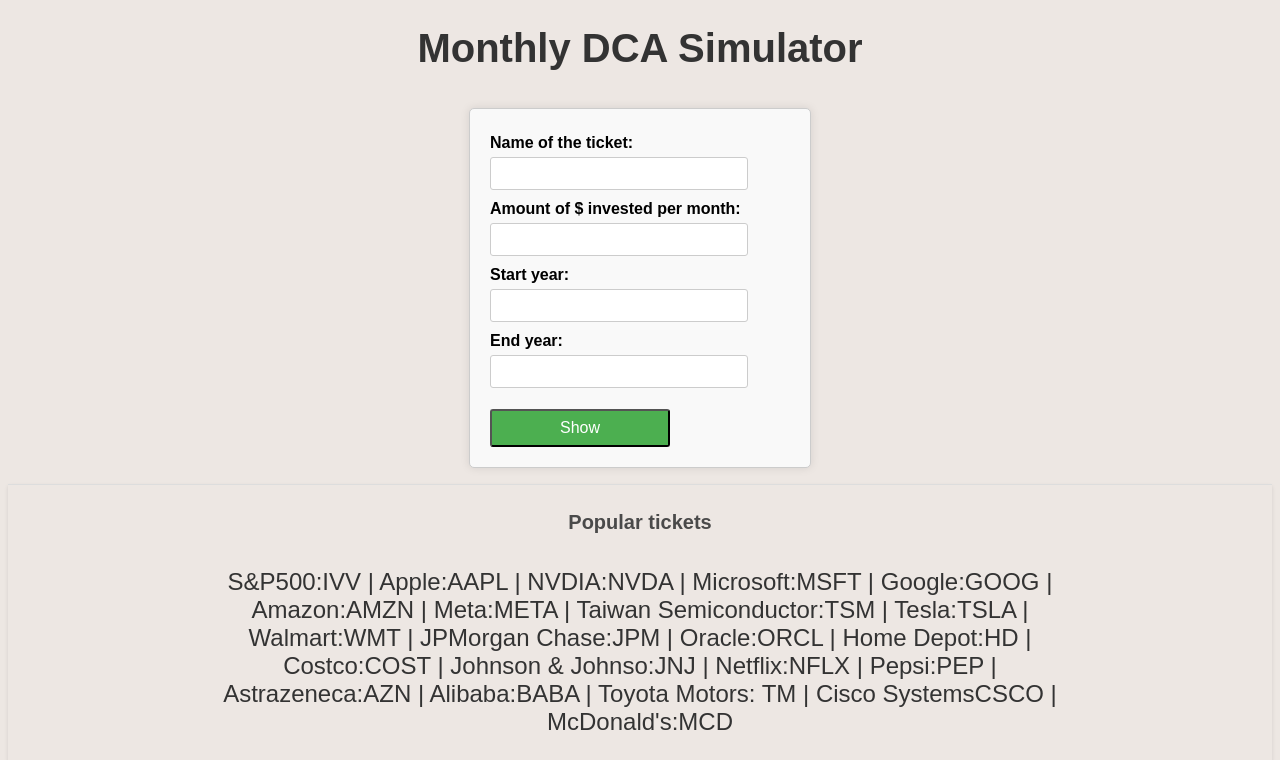
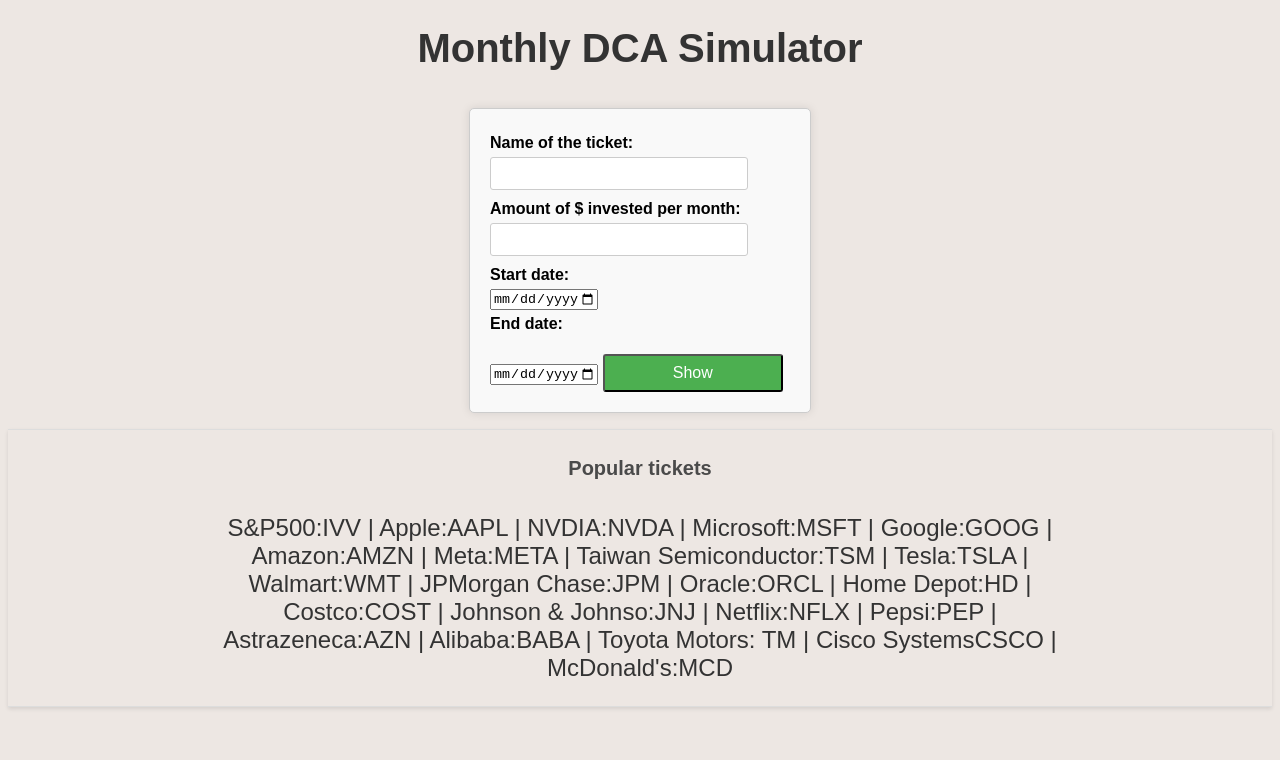
Before and after one commit to CarlosMonforteIzquierdo/Monthly_DCA_Simulator, a Flask app: page / in a window 1280 px wide. Shown: the top 760 px of the page. Run offline with Flask 3, Linux system fonts and the light colour scheme.

Commit message:
Cambio en la forma de selección de fechas en el formulario. Evita posibles errores

```diff
--- a/main.py
+++ b/main.py
@@ -14,28 +14,19 @@ def set_data():
     else:
         ticker = request.form.get('ticker')
         amount = request.form.get('amount')
-        start_year = request.form.get('start_year')
-        end_year = request.form.get('end_year')
+        start_date = request.form.get('start_date')
+        end_date = request.form.get('end_date')
 
         #Falta comprobar el ticket
         try:
             amount = float(amount)
-            start_year = int(start_year)
-            end_year = int(end_year)
         except ValueError:
             return render_template('wrong_input.html')
+        return redirect(url_for('calculateDCA', ticker=ticker, amount=int(amount), start_date=start_date, end_date=end_date))
 
-        if int(start_year) > 2024 or int(start_year) < 1990 or int(start_year) >= int(end_year) or int(end_year) > 2024:
-            return render_template('wrong_input.html')
+@app.route('/monthlyDCA/<ticker>/<int:amount>/<start_date>/<end_date>')
+def calculateDCA(ticker, amount, start_date,end_date):
 
-        return redirect(url_for('calculateDCA', ticker=ticker, amount=int(amount), start_year=start_year, end_year=end_year))
-
-
-@app.route('/monthlyDCA/<ticker>/<int:amount>/<int:start_year>/<int:end_year>')
-def calculateDCA(ticker, amount, start_year,end_year):
-
-    start_date = str(start_year)+'-01-01'
-    end_date = str(end_year)+'-01-01'
     interval = '1M'
 
     # Obtiene los datos de yfinance
--- a/templates/set_data.html
+++ b/templates/set_data.html
@@ -14,10 +14,10 @@
                     <input type="text" name="ticker">
                     <p>Amount of $ invested per month:</p>
                     <input type="text" name="amount">
-                    <p>Start year:</p>
-                    <input type="text" name="start_year">
-                    <p>End year:</p>
-                    <input type="text" name="end_year">
+                    <p>Start date:</p>
+                    <input type="date" name="start_date" min="2000-01-01" max="2023-12-12">
+                    <p>End date:</p>
+                    <input type="date" name="end_date" min="2000-01-01" max="2024-10-15">
                     <input type="submit" value="Show">
                 </form>
             </div>
--- a/templates/wrong_input.html
+++ b/templates/wrong_input.html
@@ -1,7 +1,6 @@
 <h1>Wrong input</h1>
 <h3>The amount invested must be a number</h3>
-<h3>Start year must be greater than 1900 and less than end year</h3>
-<h3>End year mustn' t be greater than 2024</h3>
+<h3>Start date must be less than end date</h3>
 <div style="text-align: center; margin-top: 20px;">
     <a href="{{ url_for('set_data') }}" style="text-decoration: none;">
         <button style="padding: 10px 20px; font-size: 16px; background-color: #4CAF50; color: white; border: none; border-radius: 5px; cursor: pointer;">
```
